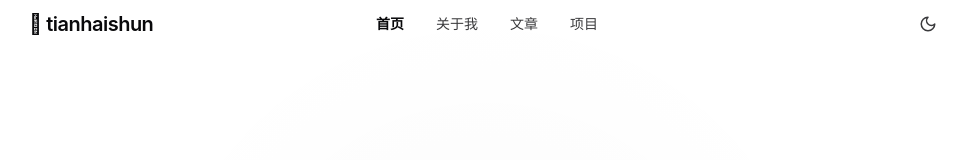
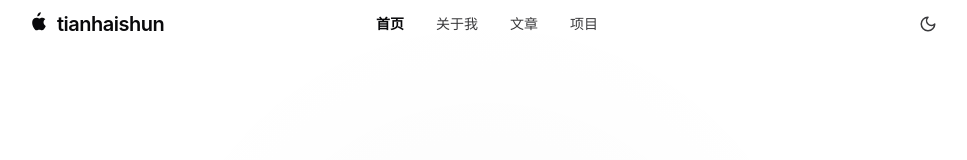
Before and after one commit to tianhaishun/appleStyle, a React (Vite) app: page / in a window 1280 px wide. Shown: the top 160 px of the page, without its empty margins (153-1120 px from the left). Built offline with nearby package versions, Linux system fonts and the light colour scheme.

Commit message:
fix: replace missing apple glyph with svg icon

```diff
--- a/src/components/layout/Navbar.tsx
+++ b/src/components/layout/Navbar.tsx
@@ -59,8 +59,16 @@ export function Navbar() {
             </div>
 
             {/* Logo */}
-            <Link to="/" className="text-xl font-semibold tracking-tight md:absolute md:left-6 lg:left-8 z-50">
-               tianhaishun
+            <Link to="/" className="text-xl font-semibold tracking-tight md:absolute md:left-6 lg:left-8 z-50 flex items-center gap-2">
+              <svg
+                viewBox="0 0 24 24"
+                fill="currentColor"
+                className="w-5 h-5 mb-1"
+                aria-hidden="true"
+              >
+                <path d="M18.71 19.5c-.83 1.24-1.71 2.45-3.05 2.47-1.34.03-1.77-.79-3.29-.79-1.53 0-2 .77-3.27.82-1.31.05-2.3-1.32-3.14-2.53C4.25 17 2.94 12.45 4.7 9.39c.87-1.52 2.43-2.48 4.12-2.51 1.28-.02 2.5.87 3.29.87.78 0 2.26-1.07 3.81-.91.65.03 2.47.26 3.64 1.98-.09.06-2.17 1.28-2.15 3.81.03 3.02 2.65 4.03 2.68 4.04-.03.07-.42 1.44-1.38 2.83M13 3.5c.73-.83 1.21-1.98 1.07-3.12-1.05.05-2.31.72-3.06 1.64-.65.79-1.2 2.09-1.05 3.08 1.15.09 2.32-.64 3.04-1.6" />
+              </svg>
+              <span>tianhaishun</span>
             </Link>
 
             {/* Desktop Navigation */}
```
